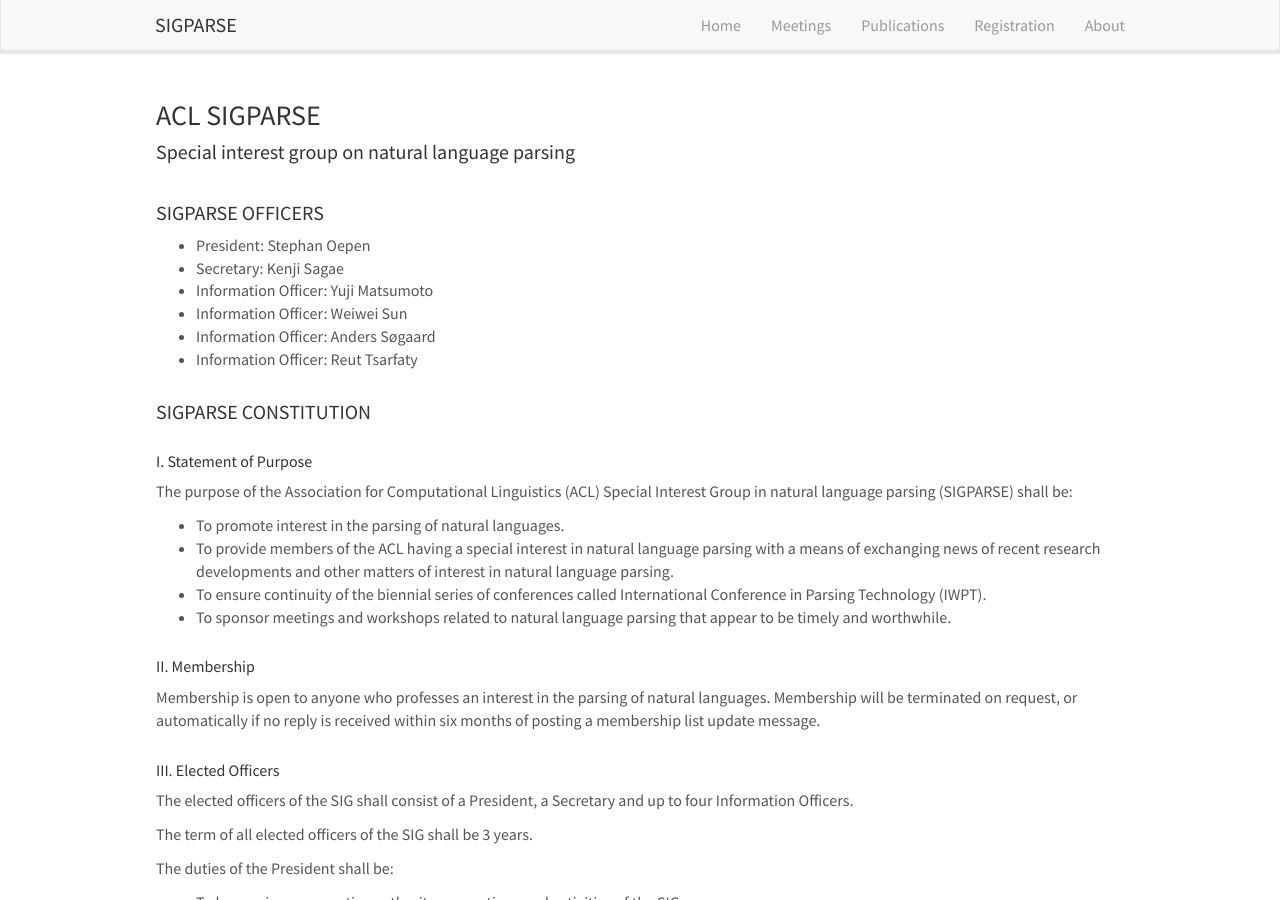
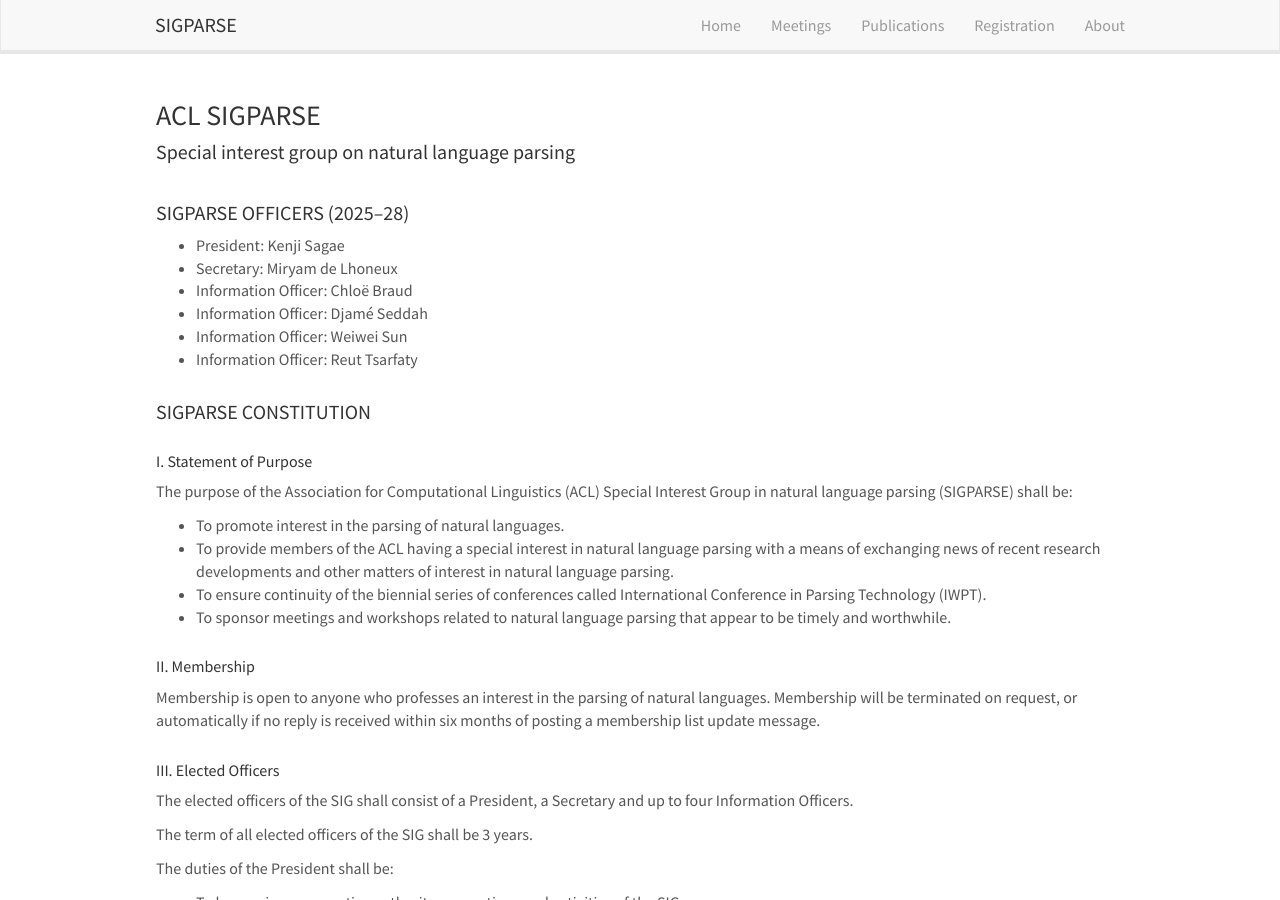
Before and after one commit to sigparse/sigparse.github.io, a Jekyll site: the page built from _pages/about.md, in a window 1280 px wide and 900 px high. Built offline with Jekyll 4.4.1, drawn with Linux system fonts in a browser that asks for light colours; nearby versions of some CDN libraries.

Commit message:
new generation

```diff
--- a/_pages/about.md
+++ b/_pages/about.md
@@ -6,13 +6,13 @@
 permalink: /about
 ---
 
-#### SIGPARSE OFFICERS
+#### SIGPARSE OFFICERS (2025–28)
 
-- President: Stephan Oepen
-- Secretary: Kenji Sagae
-- Information Officer: Yuji Matsumoto
+- President: Kenji Sagae
+- Secretary: Miryam de Lhoneux
+- Information Officer: Chloë Braud
+- Information Officer: Djamé Seddah
 - Information Officer: Weiwei Sun
-- Information Officer: Anders Søgaard
 - Information Officer: Reut Tsarfaty
 
 #### SIGPARSE CONSTITUTION
```
